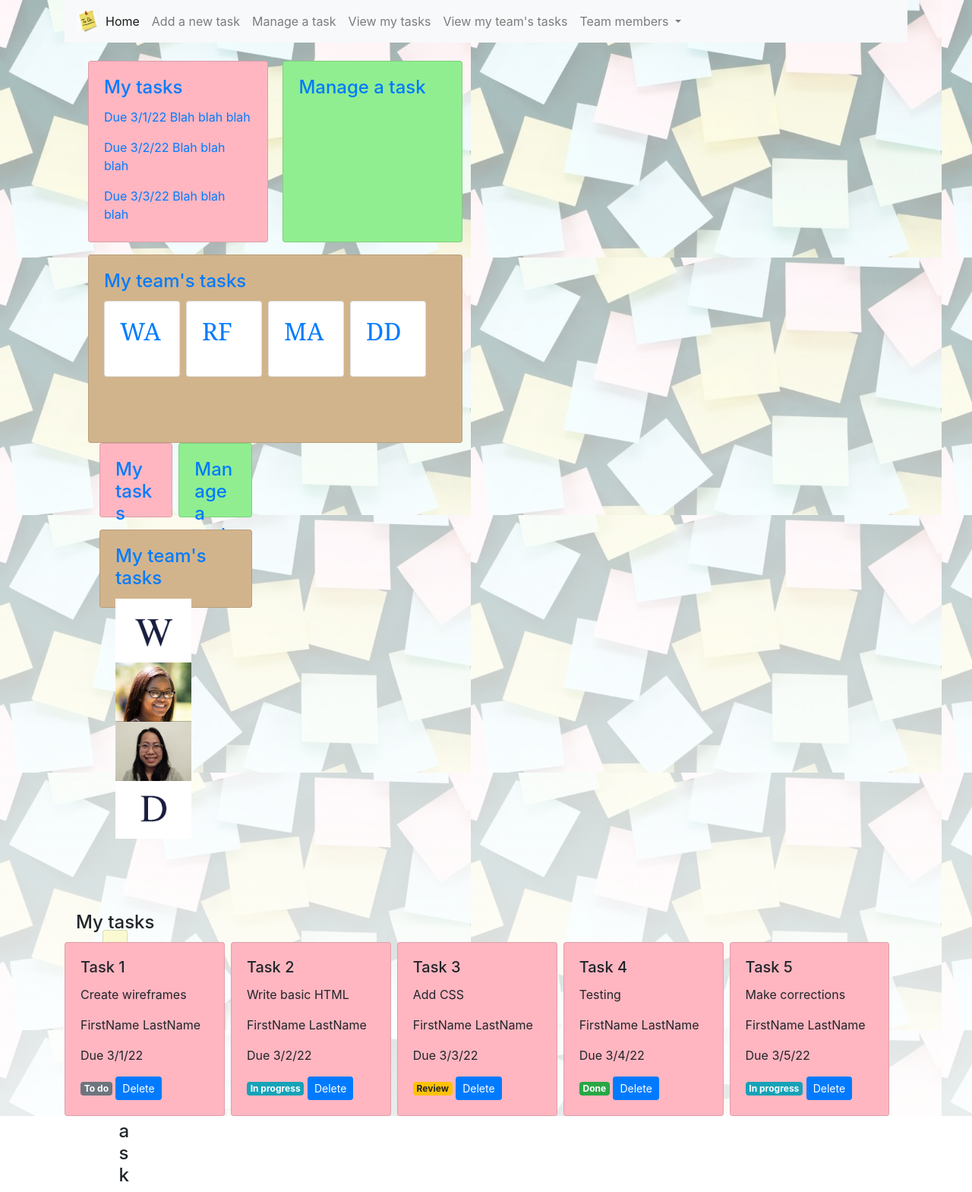
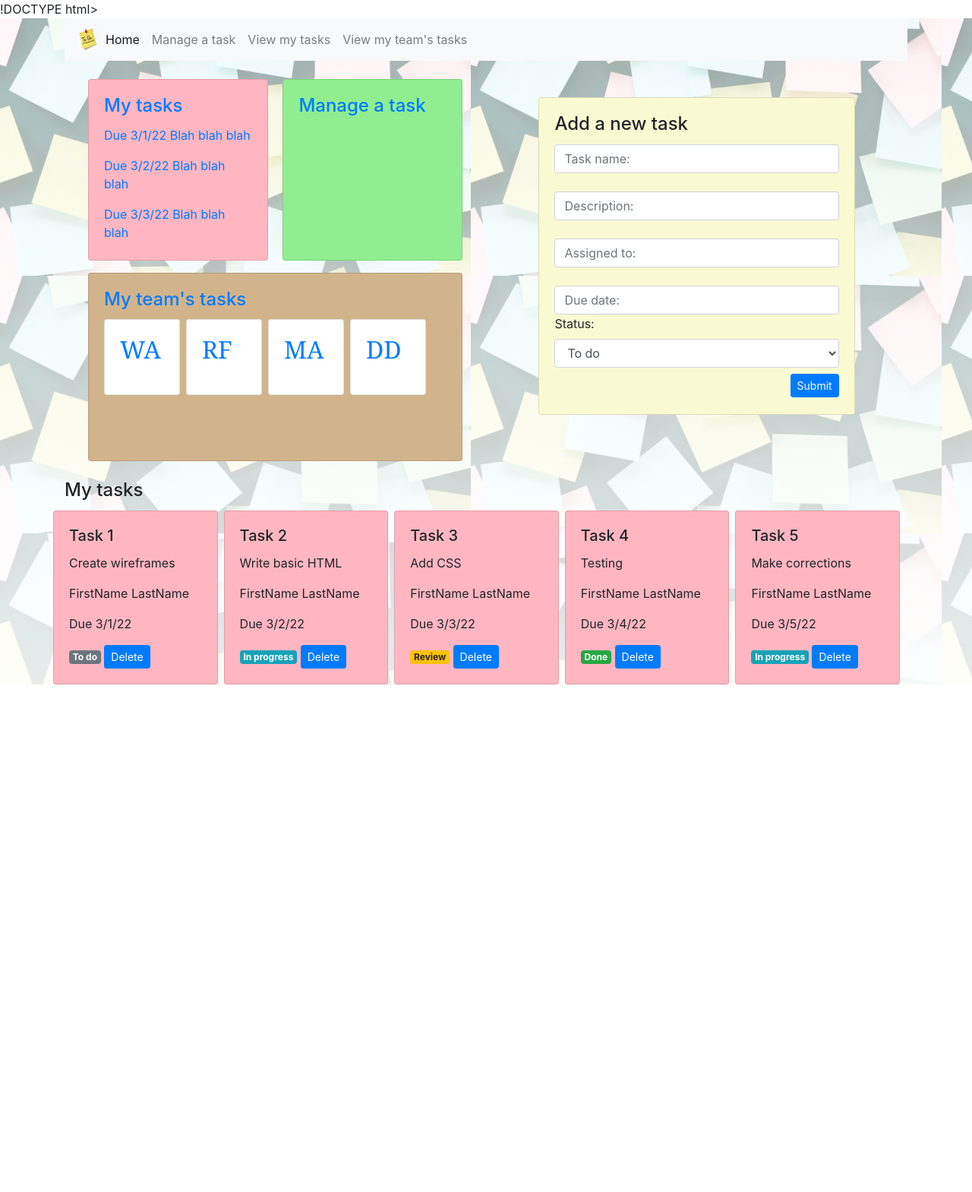
Before and after one commit to Roshanell/task_manager, a plain HTML site: page index.html in a window 1280 px wide. Shown: the top 1569 px of the page at 76% size. After the commit the page ends 901 px from the top, so only its background shows below. Drawn offline with nearby package versions, Linux system fonts and the light colour scheme.

Commit message:
swaps index

```diff
--- a/index.html
+++ b/index.html
@@ -1,4 +1,4 @@
-<!DOCTYPE html>
+!DOCTYPE html>
 <html lang="en">
 <head>
     <meta charset="UTF-8">
@@ -10,10 +10,8 @@
     <link rel="stylesheet"  type="text/css" ref="styles.css">
     <!-- tiny image of sticky note with To Do written on it; can swap out for something better-->
     <link rel="icon" type="image/x-icon" href="images/favicon.ico">
-
 </head>
 <body>
-
     <div class="bg-cover" style="background-image: linear-gradient(to bottom, rgba(255,255,255,0.6) 0%,rgba(255,255,255,0.9) 100%), url(images/backgroundimage.jpg);">
         <div class="container">
             <!-- navbar with logo image, links-->
@@ -27,9 +25,6 @@
                         <li class="nav-item active">
                             <a class="nav-link" href="#">Home <span class="sr-only">(current)</span></a>
                         </li>
-                        <li class="nav-item">
-                            <a class="nav-link" href="#">Add a new task</a>
-                        </li>
                         <!-- takes user to a page with options to reassign, change status, delete, other ideas?-->
                         <li class="nav-item">
                             <a class="nav-link" href="#">Manage a task</a>
@@ -42,24 +37,11 @@
                         <li class="nav-item">
                             <a class="nav-link" href="#">View my team's tasks</a>
                         </li>
-                        <!-- is there a way to populate this as users create new tasks and assign to a person?-->
-                        <li class="nav-item dropdown">
-                            <a class="nav-link dropdown-toggle" href="#" id="navbarDropdown" role="button" data-toggle="dropdown" aria-haspopup="true" aria-expanded="false">
-                            Team members
-                            </a>
-                            <div class="dropdown-menu" aria-labelledby="navbarDropdown">
-                                <a class="dropdown-item" href="#">Person 1</a>
-                                <a class="dropdown-item" href="#">Person 2</a>
-                                <a class="dropdown-item" href="#">Person 3</a>
-                                <a class="dropdown-item" href="#">Person 3</a>
-                            </div>
-                        </li>
                     </ul>
                 </div>
             </nav>
             <div class="container">
                 <div class="row">
-
                     <!-- left side column contains two rows-->
                     <div class="col-md-6" >
                         <div class="row ml-3 mr-3">
@@ -72,7 +54,6 @@
                                     <p>Due 3/3/22 Blah blah blah</p>
                                 </div>
                             </a>
-
 
                             <a href="#" class="card" style="background-color:lightgreen; height:0; width: 48%; padding-bottom:48%; margin-left:auto">
                                 <div class="card-body">
@@ -112,56 +93,8 @@
                                 </div>
                             </a>
                         </div>
-
-                <!-- left side column contains two rows-->
-                <div class="col-6" >
-                    <div class="row ml-3 mr-3">
-                        <a href="#" class="card" style="background-color:lightpink; height:0; width:48%; padding-bottom:48%">
-                            <div class="card-body">
-                                <h4 class="card-title">My tasks</h4>
-                                <!-- fake info hard-coded just to show example-->
-                                <p>Due 3/1/22 Blah blah blah</p>
-                                <p>Due 3/2/22 Blah blah blah</p>
-                                <p>Due 3/3/22 Blah blah blah</p>
-
-
-                            </div>
-                        </a>
-
-                        <a href="#" class="card" style="background-color:lightgreen; height:0; width: 48%; padding-bottom:48%; margin-left:auto">
-                            <div class="card-body">
-                                <h4 class="card-title">Manage a task</h4>
-                            </div>
-                        </a>
                     </div>
-
-                    <div class="row mt-3 ml-3 mr-3" >
-                        <a href="#" class="card" style="background-color:tan; height: 0; width: 100%; padding-bottom: 50%;">
-                            <div class="card-body">
-                                <h4 class="card-title">My team's tasks</h4>
-                                <!-- fake info hard-coded just to show example-->
-                                    <img src="images/letterw.png" width="100px">
-                                    <img src="images/roshanell.png" width="100px">
-                                    <img src="images/madona.png" width="100px">
-                                    <img src="images/letterd.png" width="100px">
-                            </div>
-                        </a>
-
-                    </div>
-
-
                     <div class="col-md-6" style="height:400px;">
-
-                    <div class="col-6" style="height:400px">
-
-
-
-
-                </div>
-
-                <div class="col-6" style="height:366px">
-
-
                         <div class="row d-flex align-items-center justify-content-center">
                             <div class="card mt-4" style="background-color:lightgoldenrodyellow; height: 0; width: 75%; padding-bottom:75%">
                                 <div class="card-body">
```
